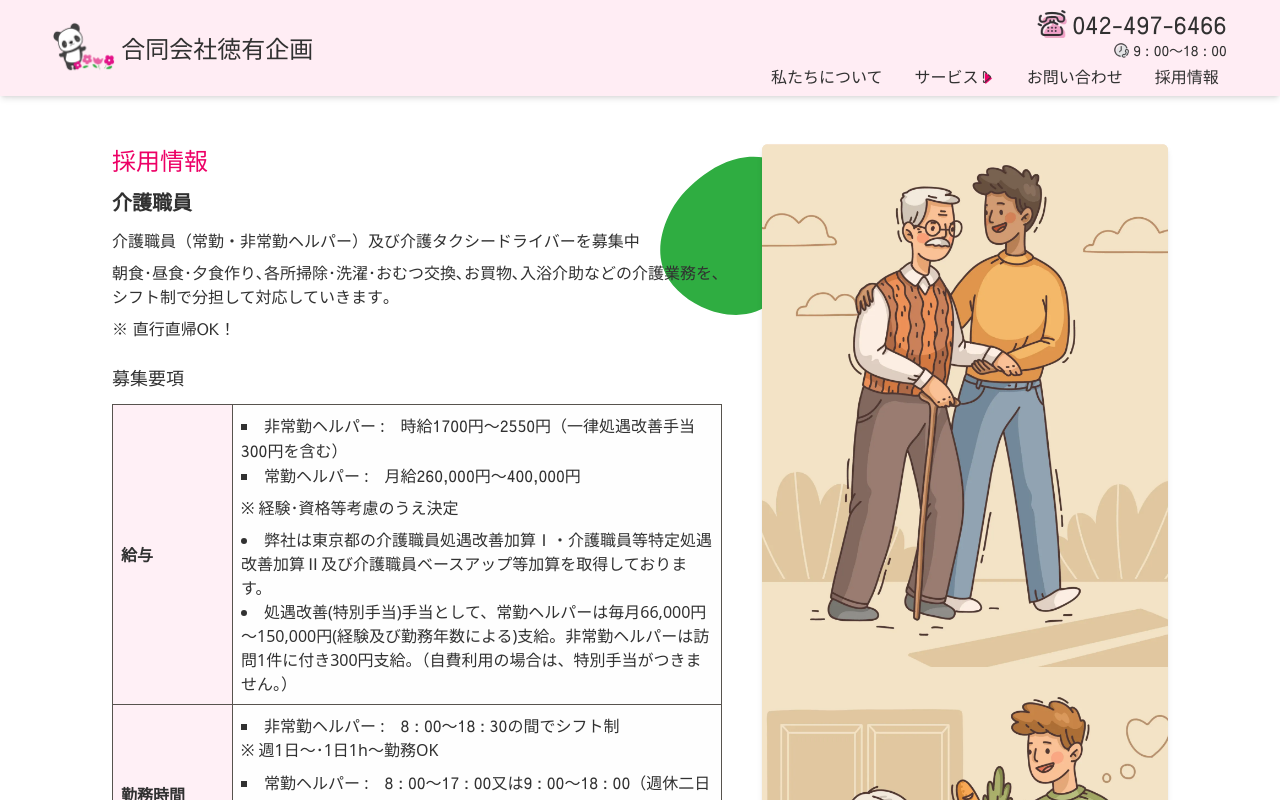
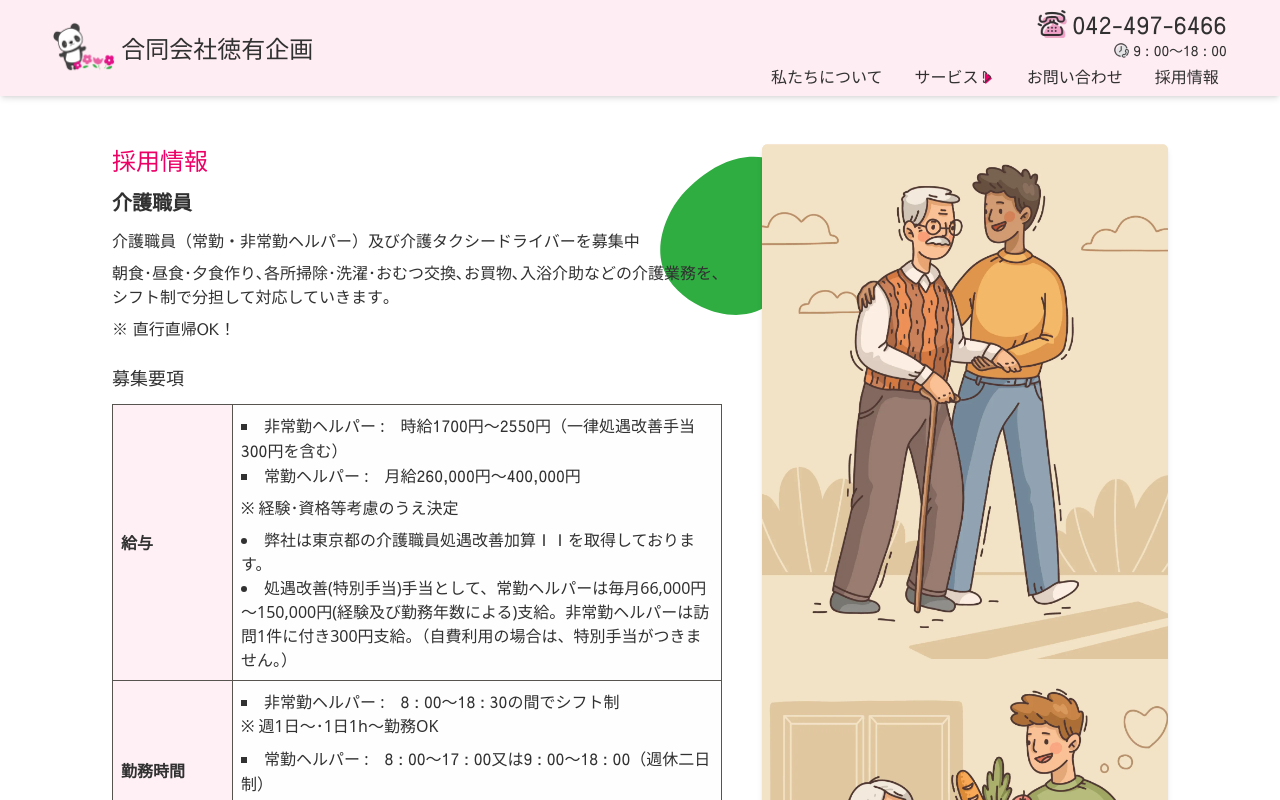
Before and after one commit to Jasufr/tokuyukikaku, a React (Vite) app: page /recruit in a window 1280 px wide. Shown: the top 800 px of the page. Built offline with nearby package versions, Linux system fonts and the light colour scheme.

Commit message:
taxi price and recruit information changes

```diff
--- a/src/pages/Recruit.jsx
+++ b/src/pages/Recruit.jsx
@@ -65,7 +65,7 @@ const Recruit = () => {
                           <li className="list-square list-inside">非常勤ヘルパー : <span className="ms-3">時給1700円～2550円（一律処遇改善手当300円を含む）</span></li>
                           <li className="list-square list-inside mb-2">常勤ヘルパー : <span className="ms-3">月給260,000円～400,000円</span></li>
                           <li className="mb-2">※ 経験･資格等考慮のうえ決定</li>
-                          <li className="list-disc list-inside">弊社は東京都の介護職員処遇改善加算Ⅰ・介護職員等特定処遇改善加算Ⅱ及び介護職員ベースアップ等加算を取得しております。</li>
+                          <li className="list-disc list-inside">弊社は東京都の介護職員処遇改善加算ⅠⅠを取得しております。</li>
                           <li className="list-disc list-inside">処遇改善(特別手当)手当として、常勤ヘルパーは毎月66,000円～150,000円(経験及び勤務年数による)支給。非常勤ヘルパーは訪問1件に付き300円支給。（自費利用の場合は、特別手当がつきません。）</li>
                         </ul>
                       </td>
--- a/src/pages/ServiceTaxi.jsx
+++ b/src/pages/ServiceTaxi.jsx
@@ -152,7 +152,7 @@ const ServiceTaxi = () => {
                           </tr>
                           <tr>
                             <th className="bg-white bg-opacity-50 p-2 text-start border border-darkstone min-w-24" scope="row">時速10キロ以下の走行時間について1分45秒までごとに</th>
-                            <td className="bg-white bg-opacity-50 p-2 border border-darkstone">90円</td>
+                            <td className="bg-white bg-opacity-50 p-2 border border-darkstone">100円</td>
                           </tr>
                           <tr>
                             <th className="bg-lightpink bg-opacity-80 p-2 text-start border border-darkstone min-w-24" colSpan={2}>大型車</th>
```
